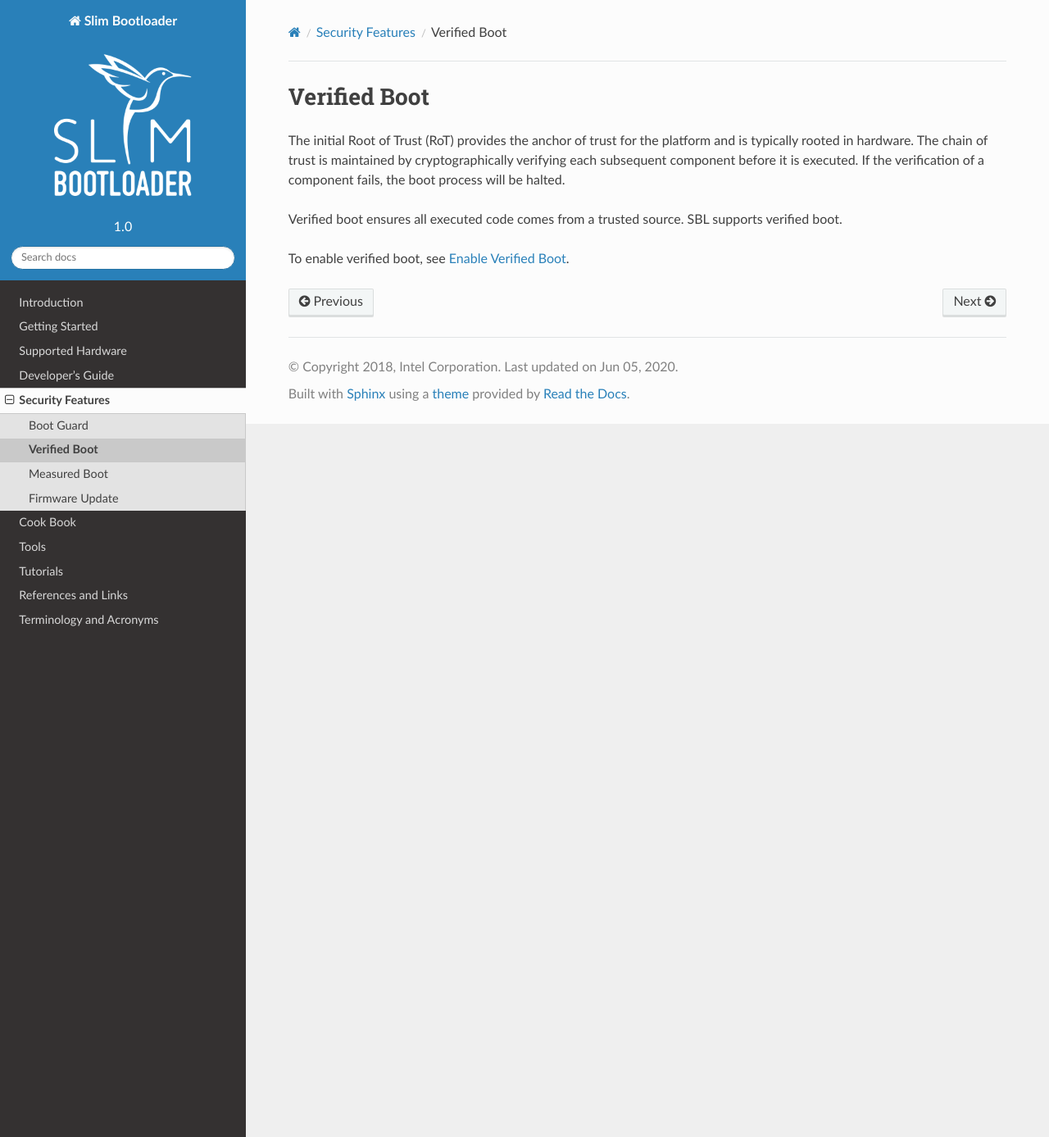
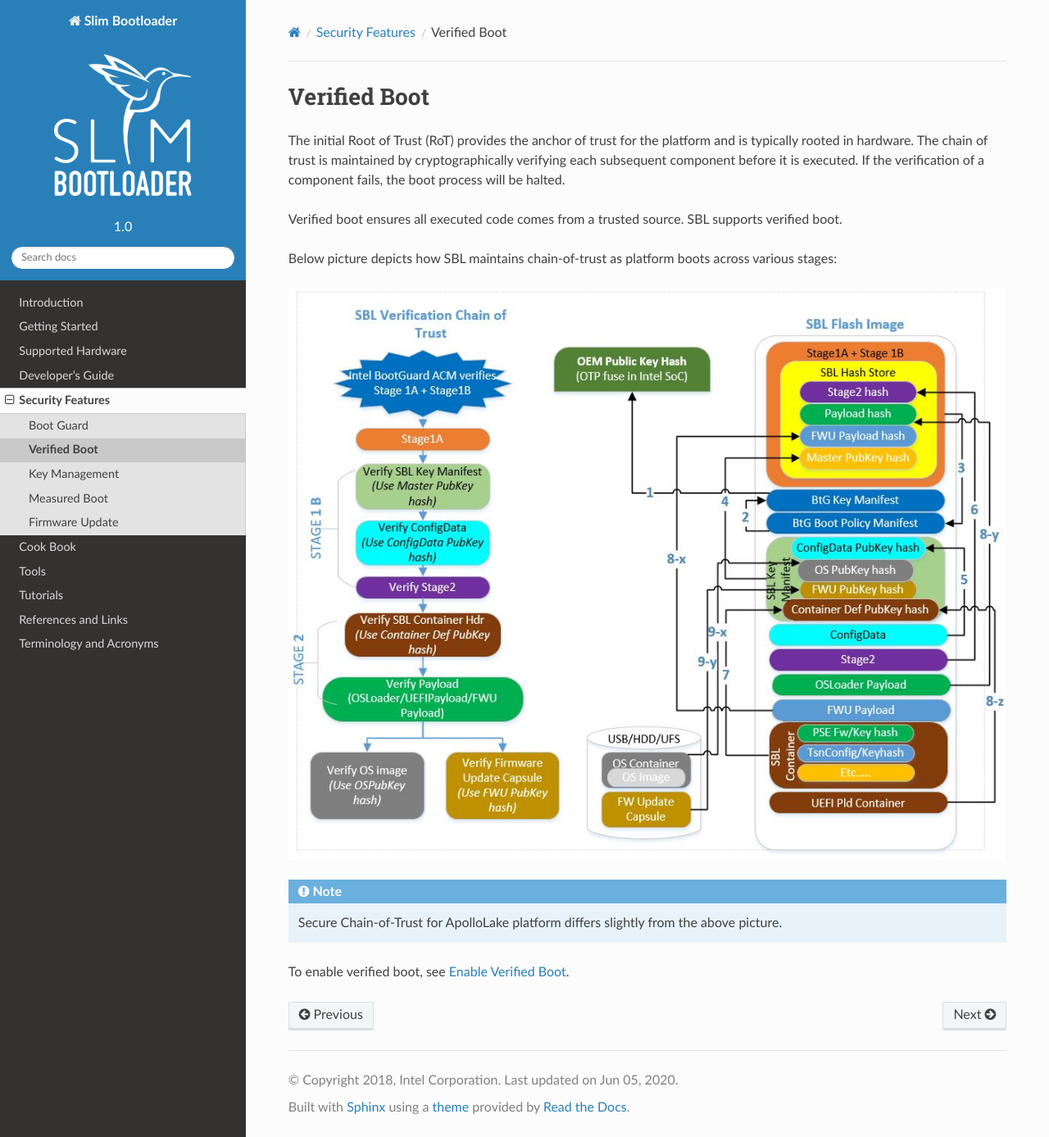
Before and after one commit to slimbootloader/documentation, a Sphinx documentation site: the page built from source/security/verified-boot.rst, in a window 1280 px wide and 1387 px high. Shown: the whole window at 82% size. Built offline with Sphinx 7.4.7 and the Read the Docs theme 2.0.0, drawn with Linux system fonts in a browser that asks for light colours.

Commit message:
Updated SBL security related items (#73)
1) Added a picture depicting SBL Verified Boot chain.
2) Added a table describing the usage of various keys.

Signed-off-by: Sachin Agrawal <sachin.agrawal@intel.com>

```diff
--- a/source/how-tos/create-container-boot-image.rst
+++ b/source/how-tos/create-container-boot-image.rst
@@ -32,7 +32,7 @@
 
   GenContainer.py create -cl CMDL:<cmdline.txt> KRNL:<vmlinuz> INRD:<initrd> -k <RSA_private_key> -t CLASSIC -o container.bin
 
-    <RSA_private_key>: the key located in BootloaderCorePkg/Tools/Keys/TestSigningPrivateKey.pem can be used
+    <RSA_private_key>: hash of the public key should be included in |SPN| Key Manifest and HASH_USAGE should be set to 'PUBKEY_OS' during |SPN| build.
 
 Sample output messages::
 
--- a/source/how-tos/create-ias-boot-image.rst
+++ b/source/how-tos/create-ias-boot-image.rst
@@ -30,7 +30,7 @@
 
   iasimage -i 0x30300 -o iasimage.bin -d <RSA_private_key> <cmdline.txt> <vmlinuz> <initrd>
 
-    <RSA_private_key>: use the same key located in BootloaderCorePkg/Tools/Keys/TestSigningPrivateKey.pem
+    <RSA_private_key>: hash of the public key should be included in |SPN| Key Manifest and HASH_USAGE should be set to 'PUBKEY_OS' during |SPN| build.
 
 Sample output messages::
 
--- a/source/security/index.rst
+++ b/source/security/index.rst
@@ -14,5 +14,6 @@
 
    boot-guard
    verified-boot
+   key-management
    measured-boot
    firmware-update
--- a/source/security/verified-boot.rst
+++ b/source/security/verified-boot.rst
@@ -6,4 +6,11 @@
 
 Verified boot ensures all executed code comes from a trusted source. |SPN| supports verified boot.
 
+Below picture depicts how |SPN| maintains chain-of-trust as platform boots across various stages:
+
+.. image:: /images/sec_chain_of_trust.jpg
+   :alt: Security Chain-of-Trust
+
+.. note:: Secure Chain-of-Trust for ApolloLake platform differs slightly from the above picture.
+
 To enable verified boot, see :ref:`enable-verified-boot`.
```
Also changed, not shown: source/security/key-management.rst (added, +40 -0 lines), source/images/sec_chain_of_trust.jpg (added).
